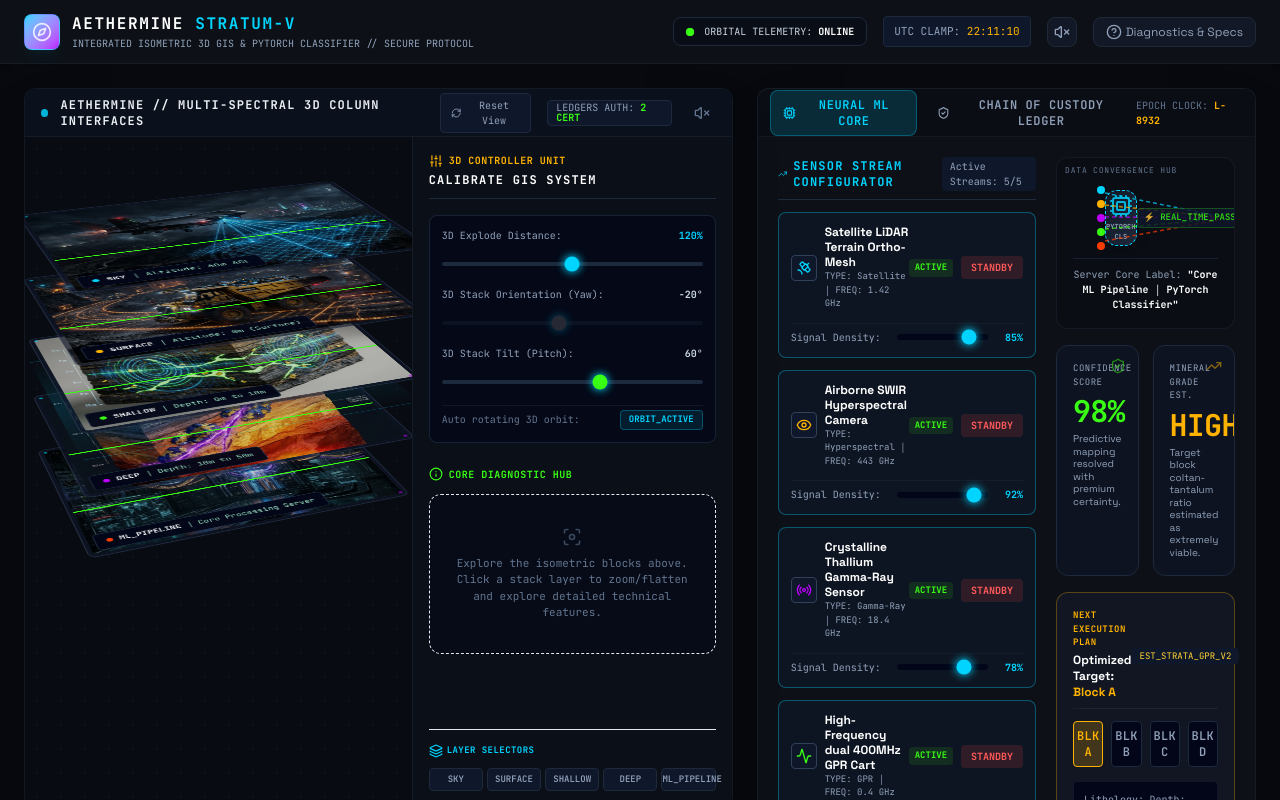
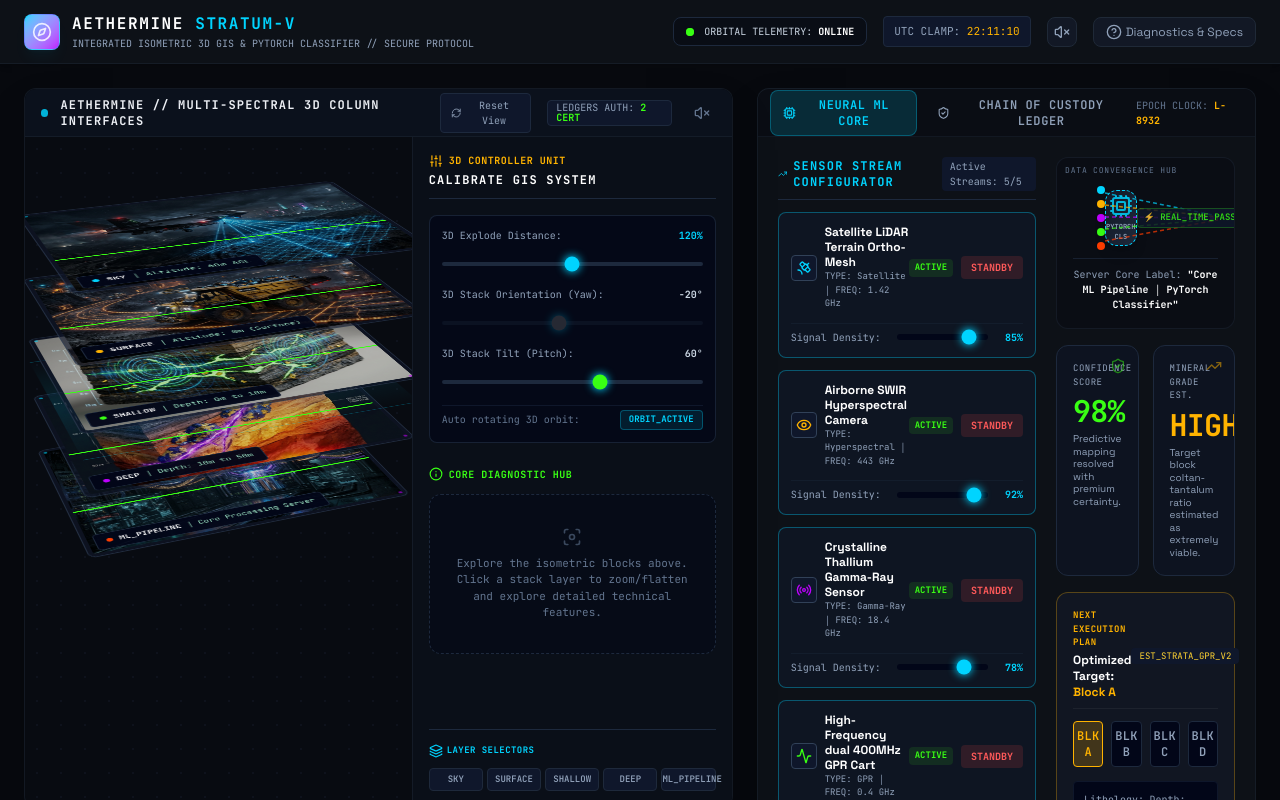
Before and after one commit to mbishflavien/AetherMine-Isometric-Explorer, a React (Vite) app: page / in a window 1280 px wide. Shown: the top 800 px of the page. Built offline with nearby package versions, Linux system fonts and the light colour scheme.

Commit message:
fix: swap the last non-existent slate shades for real utilities

```diff
--- a/src/components/MiningCanvas.tsx
+++ b/src/components/MiningCanvas.tsx
@@ -394,7 +394,7 @@ export default function MiningCanvas({
                 </div>
                 <button
                   onClick={() => handleSelectLayer(null)}
-                  className="bg-slate-900 hover:bg-slate-850 p-1 px-3 border border-slate-700 text-white rounded font-bold uppercase transition"
+                  className="bg-slate-900 hover:bg-slate-800 p-1 px-3 border border-slate-700 text-white rounded font-bold uppercase transition"
                 >
                   ← Return to 3D Stack View
                 </button>
@@ -570,7 +570,7 @@ export default function MiningCanvas({
                   </button>
                 </div>
               ) : (
-                <div className="p-4 bg-slate-950/40 border border-slate-850 border-dashed rounded-xl text-center py-8">
+                <div className="p-4 bg-slate-950/40 border border-slate-800 border-dashed rounded-xl text-center py-8">
                   <Focus className="w-5 h-5 text-slate-600 mx-auto mb-2 animate-pulse" />
                   <span className="text-[11px] font-mono text-slate-500 block leading-normal">
                     {activeLayerId
@@ -585,7 +585,7 @@ export default function MiningCanvas({
           </div>
 
           {/* Quick Strata Selectors Bar in the Sidebar */}
-          <div className="mt-4 pt-3.5 border-t border-slate-850 flex flex-col gap-1 text-[11px] font-mono">
+          <div className="mt-4 pt-3.5 border-t border-slate-800 flex flex-col gap-1 text-[11px] font-mono">
             <span className="text-[9px] text-[#00D4FF] uppercase tracking-wider mb-1.5 font-bold flex items-center gap-1">
               <Layers className="w-3.5 h-3.5" /> Layer Selectors
             </span>
```
